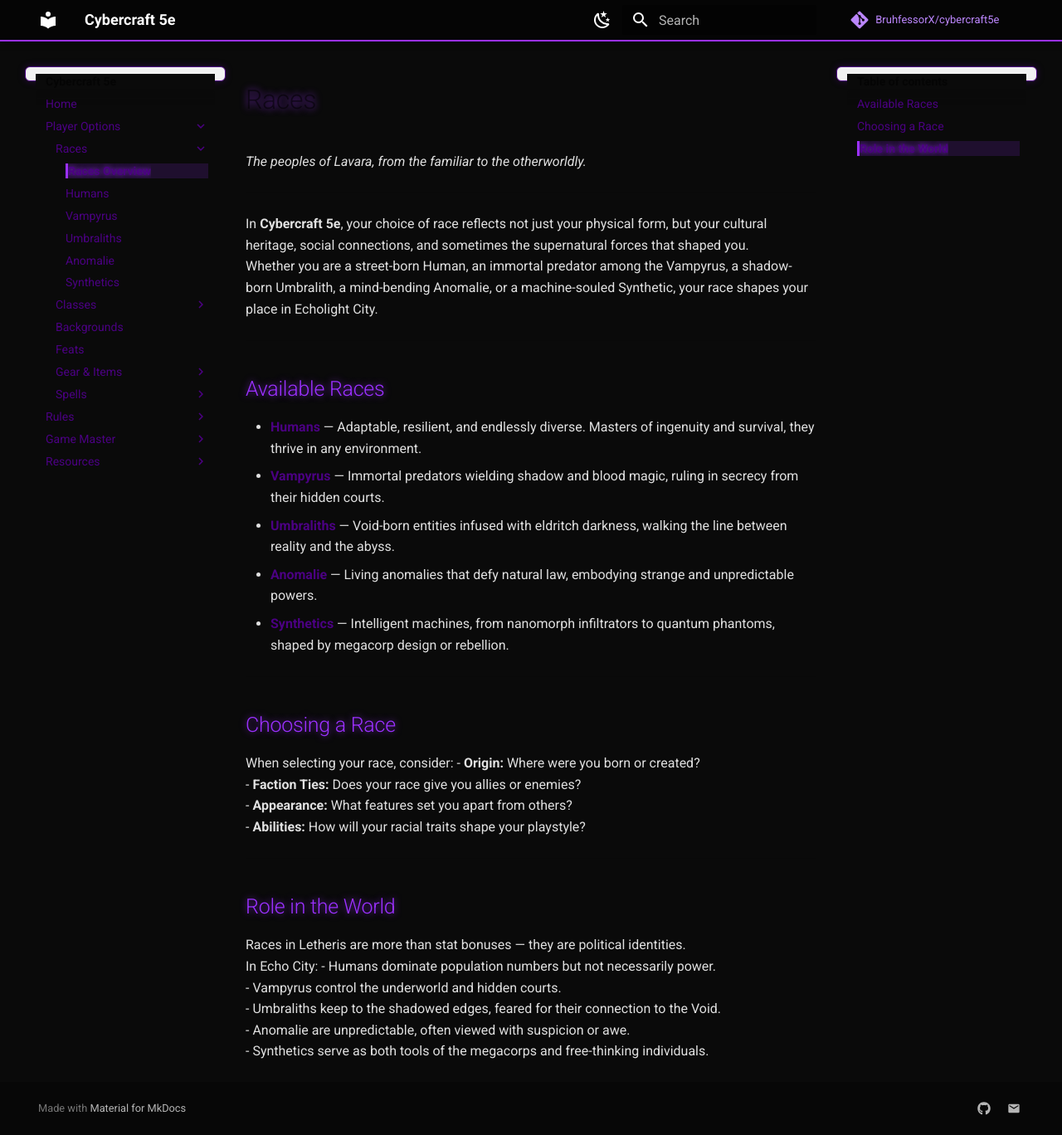
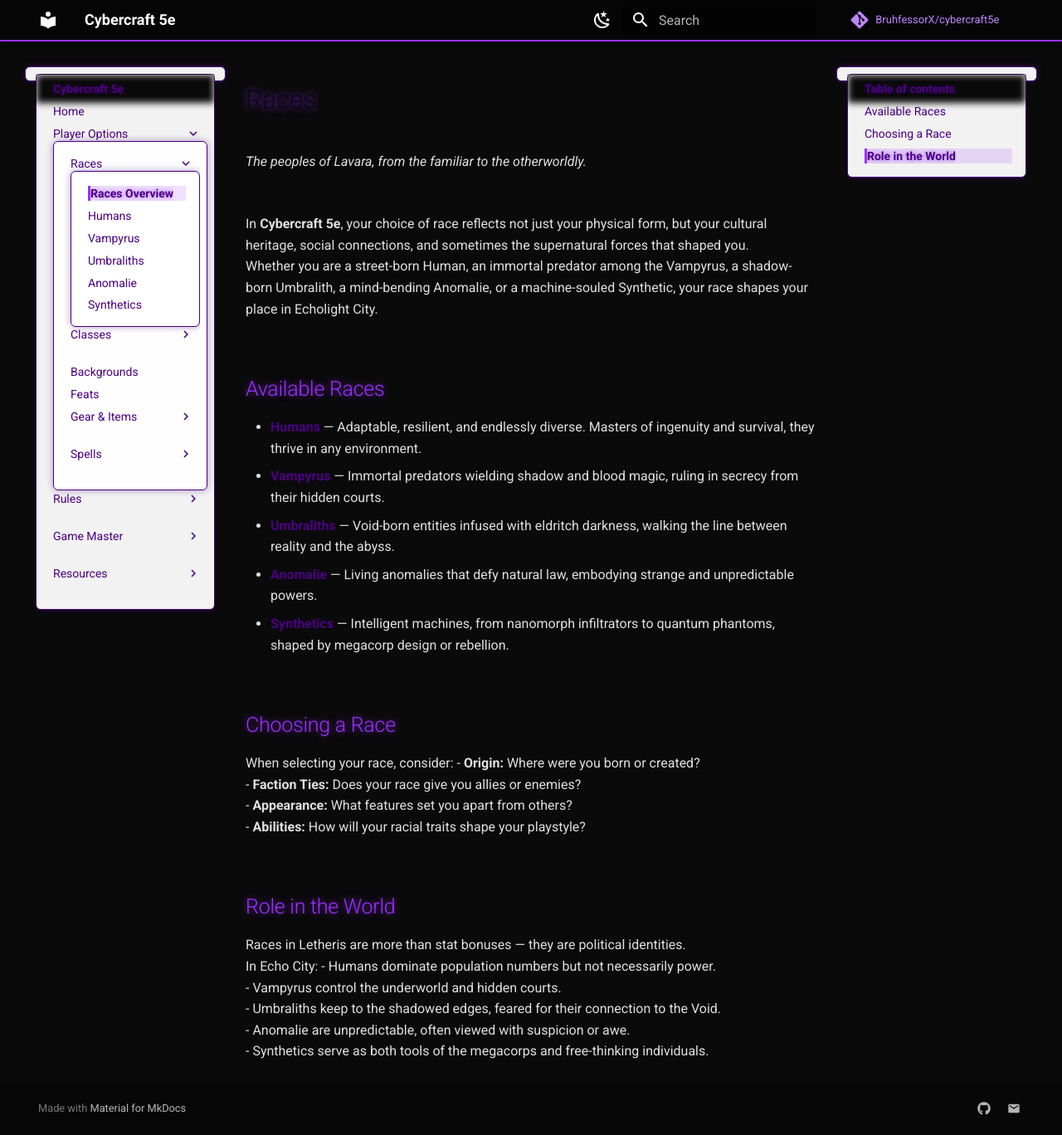
Before and after one commit to BruhfessorX/cybercraft5e, an MkDocs documentation site: the page built from docs/player-options/races.md, in a window 1280 px wide and 1368 px high. Shown: the whole window at 83% size. Built offline with MkDocs 1.6.1 and Material for MkDocs 9.7.7, drawn with Linux system fonts in a browser that asks for light colours; comment, search, counter and statistics services are not loaded.

Commit message:
More fixes to sidebars

```diff
--- a/docs/styles/extra.css
+++ b/docs/styles/extra.css
@@ -178,3 +178,55 @@
 [data-md-color-scheme="default"] .md-sidebar--secondary .md-nav__link {
   color: #4B0082;
 }
+/* === FORCE SIDEBAR PANEL VISIBILITY & GLOW FIX === */
+
+/* Left Sidebar (primary nav) */
+.md-sidebar--primary nav.md-nav {
+  background-color: rgba(5, 5, 5, 0.95) !important;
+  border: 1px solid #9B30FF !important;
+  box-shadow: 0 0 12px rgba(155, 48, 255, 0.6) !important;
+  border-radius: 6px !important;
+  padding: 8px !important;
+}
+[data-md-color-scheme="default"] .md-sidebar--primary nav.md-nav {
+  background-color: rgba(255, 255, 255, 0.95) !important;
+  border: 1px solid #4B0082 !important;
+  box-shadow: 0 0 8px rgba(75, 0, 130, 0.4) !important;
+}
+
+/* Right Sidebar (TOC nav) */
+.md-sidebar--secondary nav.md-nav {
+  background-color: rgba(5, 5, 5, 0.95) !important;
+  border: 1px solid #9B30FF !important;
+  box-shadow: 0 0 12px rgba(155, 48, 255, 0.6) !important;
+  border-radius: 6px !important;
+  padding: 8px !important;
+}
+[data-md-color-scheme="default"] .md-sidebar--secondary nav.md-nav {
+  background-color: rgba(255, 255, 255, 0.95) !important;
+  border: 1px solid #4B0082 !important;
+  box-shadow: 0 0 8px rgba(75, 0, 130, 0.4) !important;
+}
+
+/* Sidebar link colors (both modes) */
+.md-sidebar--primary .md-nav__link,
+.md-sidebar--secondary .md-nav__link {
+  color: #BB86FC !important;
+}
+[data-md-color-scheme="default"] .md-sidebar--primary .md-nav__link,
+[data-md-color-scheme="default"] .md-sidebar--secondary .md-nav__link {
+  color: #4B0082 !important;
+}
+
+/* Sidebar header titles (glow) */
+.md-sidebar--primary .md-nav__title,
+.md-sidebar--secondary .md-nav__title {
+  color: #BB86FC !important;
+  text-shadow: 0 0 8px rgba(155, 48, 255, 0.7) !important;
+  font-weight: bold !important;
+}
+[data-md-color-scheme="default"] .md-sidebar--primary .md-nav__title,
+[data-md-color-scheme="default"] .md-sidebar--secondary .md-nav__title {
+  color: #4B0082 !important;
+  text-shadow: 0 0 6px rgba(75, 0, 130, 0.6) !important;
+}
```
